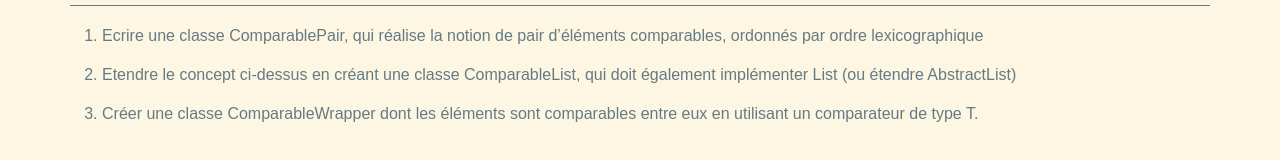
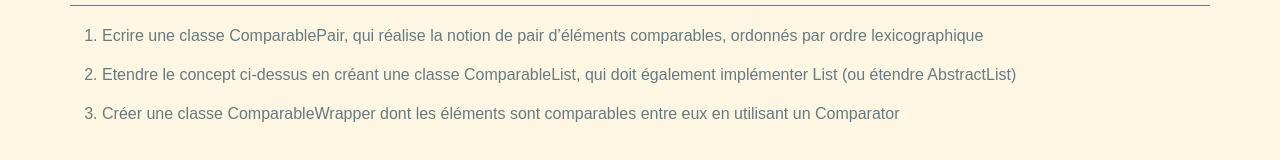
Before and after one commit to lacl-upec/m1javaa, a Jekyll site: the page built from _posts/2015-09-10-TP 1.md, in a window 1280 px wide. Shown: the part 874-1034 px from the top of the page. Built offline with Jekyll 4.4.1, drawn with Linux system fonts in a browser that asks for light colours.

Commit message:
Created :_posts/2015-09-10-TP 1.md

```diff
--- a/_posts/2015-09-10-TP 1.md
+++ b/_posts/2015-09-10-TP 1.md
@@ -37,4 +37,4 @@ Exercice 3
 
 2. Etendre le concept ci-dessus en créant une classe ComparableList, qui doit également implémenter List (ou étendre AbstractList)
 
-3. Créer une classe ComparableWrapper<T> dont les éléments sont comparables entre eux en utilisant un comparateur de type T.
+3. Créer une classe ComparableWrapper<T> dont les éléments  sont comparables entre eux en utilisant un Comparator<T>
```
